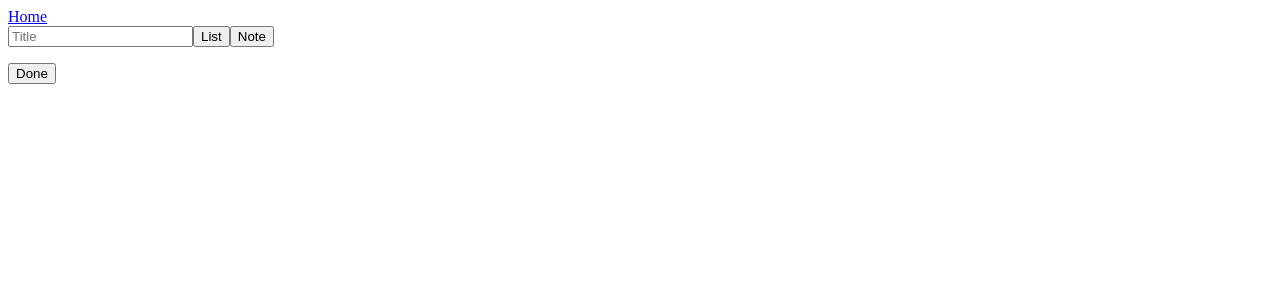
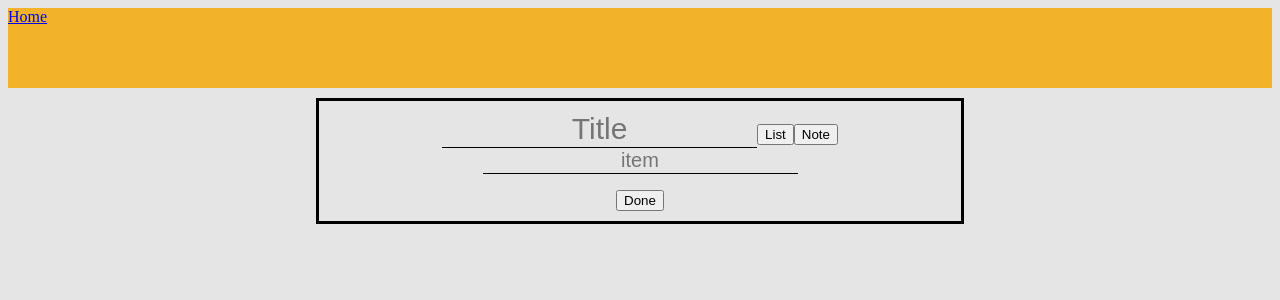
Before and after one commit to MrRob0t404/passion-project, a React (Create React App) app in the folder frontend/: page / in a window 1280 px wide. Both pictures are taken after a click on the button "List". Shown: the top 300 px of the page. Built offline with nearby package versions, Linux system fonts and the light colour scheme.

Commit message:
added CSS styling to the webapp. Made note taking more dynamic and refractored Home.js file (removed unessesary code)

```diff
--- /dev/null
+++ b/frontend/src/CSS/style.css
@@ -0,0 +1,78 @@
+html {
+    background-color: rgb(229, 229, 229);
+}
+
+#nav {
+    background-color: #F2B32A;
+    height: 5em;
+    margin: 0;
+}
+
+#inputTitle {
+    text-align: center;
+    margin: auto;
+    width: 50%;
+    border: 3px solid black;
+    padding: 10px;
+}
+
+#titleInputBox {
+    text-align: center;
+    font-size: 30px;
+    width: 50%;
+    background: transparent;
+    border: none;
+    border-bottom: 1px solid #000000;
+}
+
+#todoItem {
+    font-size: 20px;
+    text-align: center;
+    width: 50%;
+    background: transparent;
+    border: none;
+    border-bottom: 1px solid #000000;
+}
+
+.modeButton {
+    border: none;
+    background: transparent;
+}
+
+#noteTextArea {
+    resize: none;
+    font-size: 10px;
+    width: 50%;
+    background: transparent;
+    border: none;
+    border-bottom: 1px solid #000000;
+}
+
+#container{
+    margin: 10px;
+}
+
+.toDoBlockContainer {
+    margin: 10px;
+    border-radius: 2px;
+    /* border: 2px solid black; */
+    width: 25%;
+    display: inline-block;
+    background-color: white;
+}
+
+.toDoBlockContainer>h3 {
+    margin-left: 5px;
+}
+
+.noteBlock {
+    margin: 10px;
+    border: 2px solid black;
+    width: 25%;
+    display: inline-block;
+}
+
+#itemContainter {
+    margin: auto;
+    width: 75%;
+}
--- a/frontend/src/ToDo/Home.js
+++ b/frontend/src/ToDo/Home.js
@@ -1,19 +1,8 @@
 import React, {Component} from 'react'
 
+import Style from '../CSS/style.css'
+
 class Home extends Component {
-    constructor() {
-        super()
-        this.state = {
-            textField: false
-        }
-    }
-
-    handleClick = () => {
-        this.setState({
-            textField: !this.state.textField
-        })
-    }
-
     render() {
         const {
             onSubmitToDoList,
@@ -26,28 +15,33 @@ class Home extends Component {
             toggleComplete,
             toggleMode,
             handleTextField,
+            noteArray,
             mode,
+            note,
             task,
             title,
             handleKeyPress,
-            toDoArray
+            handleNoteChange,
+            toDoArray,
+            handleClick,
+            textField
         } = this.props
 
-        const {textField} = this.state
-        console.log('toDoArray', toDoArray)
+        console.log('noteArray', noteArray)
         return (
-            <div>
-                <div>
+            <div id='container'>
+                <div id='inputTitle'>
                     {/* renders  title for list */}
                     <input
+                        id='titleInputBox'
                         placeholder='Title'
                         type='text'
                         onChange={handleTitileInput}
-                            name='title'
+                        name={mode}
                         value={title}
-                            onClick={this.handleClick}/>
+                        onClick={handleClick}/>
 
-                    <button onClick={toggleMode} name='list' className='mode'>
+                    <button className='modeButton' onClick={toggleMode} name='list' className='mode'>
                         List
                     </button>
                     <button onClick={toggleMode} name='note' className='mode'>
@@ -55,10 +49,27 @@ class Home extends Component {
                     </button>
 
                     {/* either renders input box for to do list or text input field for notes */}
-                    {mode === 'list' && textField ? <form onSubmit={onSubmitToDoList}><input name='task' placeholder ='item' type='text' value={task} onKeyPress={handleKeyPress} onChange={handleInput}/></form> : mode === 'note' && textField ? <form onSubmit={onSubmitNotes}><textarea rows="4" cols="50" placeholder='Make a note'></textarea></form> : '' }
+                    {mode === 'list' && textField
+                        ? <form onSubmit={onSubmitToDoList}><input
+                        id='todoItem'
+                                name='task'
+                                placeholder='item'
+                                type='text'
+                                value={task}
+                                onKeyPress={handleKeyPress}
+                                onChange={handleInput}/></form>
+                        : mode === 'note' && textField
+                            ? <form onSubmit={onSubmitNotes}>
+                                    <textarea
+                                    id='noteTextArea'
+                                        onChange={handleNoteChange}
+                                        value={note}
+                                        rows="1"
+                                        cols="70"
+                                        placeholder='Make a note'></textarea>
+                                </form>
+                            : ''}
 
-                </div>
-                <div>
                     <div>
                         {/* iterates through toDoList and renders list on screen */}
                         <ul>
@@ -68,17 +79,33 @@ class Home extends Component {
                         </ul>
                         <button onClick={submitList}>Done</button>
                     </div>
+                </div>
                 <div>
+                    <div id='itemContainter'>
                         {/* iterates through toDoList and renders each todo list in its own container  */}
                         {toDoArray.map(element => {
                             return (
                                 <div className='toDoBlockContainer'>
                                     <h3 id='title'>{element.title}</h3>
-                                    <ul className='toDoItem'>{element.toDoList.map(ele => {
+                                    <ul className='toDoItem'>{element
+                                            .toDoList
+                                            .map(ele => {
                                                 return <li onClick={toggleComplete}>{ele}</li>
                                             })}
                                     </ul>
-                           </div>)
+                                </div>
+                            )
+                        })}
+
+                        {/* iterates through noteArray and renders each todo list in its own container  */}
+                        {noteArray.map(ele => {
+                            console.log('title', ele.title)
+                            return (
+                                <div className='noteBlock'>
+                                    <h3>{ele.title}</h3>
+                                    <p>{ele.note}</p>
+                                </div>
+                            )
                         })}
                     </div>
                 </div>
--- a/frontend/src/ToDo/ToDoRouter.js
+++ b/frontend/src/ToDo/ToDoRouter.js
@@ -4,16 +4,20 @@ import {Link, Switch, Route} from 'react-router-dom'
 //inport compnents
 import Home from './Home'
 
+import Style from '../CSS/style.css'
+
 class ToDoRouter extends Component {
     constructor() {
         super();
         this.state = {
             mode: 'list', //Default mode
+            textField: false,
             note: '',
             list: '',
-            title:'',
+            title: '',
             task: '',
             toDoList: [],
+            noteArray: [],
             toDoArray: []
         }
     }
@@ -21,8 +25,17 @@ class ToDoRouter extends Component {
     // Handles todo list submittion
     submitList = e => {
         e.preventDefault();
-        const {toDoArray, toDoList, task, title} = this.state
-        this.setState({
+        const {
+            toDoArray,
+            toDoList,
+            task,
+            title,
+            note,
+            noteArray
+        } = this.state
+        // ternary to submit either todo list or note
+        this.state.mode === 'list'
+            ? this.setState({
                 toDoArray: [
                     ...toDoArray, {
                         title: title,
@@ -32,49 +45,59 @@ class ToDoRouter extends Component {
                 ],
                 title: '',
                 task: '',
-            toDoList: []
+                toDoList: [],
+                textField: false
+            })
+            : this.setState({
+                noteArray: [
+                    ...noteArray, {
+                        title: title,
+                        note: note
+                    }
+                ],
+                note: '',
+                title: '',
+                textField: false
+
             })
     }
 
-    //Handles notes submission
-    onSubmitNotes = e => {
+    // Change this name
+    onSubmitToDoList = e => {
         e.preventDefault();
-        console.log('handle note submission')
+        const {toDoList, task} = this.state
+        this.setState({
+            toDoList: [
+                ...toDoList,
+                task
+            ],
+            task: ''
+        })
     }
 
-
-    toggleComplete = e => {
-        console.log('toggleComplete', 'clicked')
+    handleClick = () => {
+        this.setState({textField: true})
     }
 
     //Sets mode to list or note
     toggleMode = e => {
-        this.setState({mode: e.target.name})
+        this.setState({mode: e.target.name, textField: true})
     }
 
-    handleKeyPress = e => {
-        if (e.key === 'Enter'){
-            this.setState({
-                task : ''
-            })
-        }
-    }
-
-    //Handles user input for text input box
     handleInput = e => {
         const {task} = this.state
         console.log(e.target.value)
-        this.setState({
-            task: e.target.value
-        })
+        this.setState({task: e.target.value})
 
+    }
+
+    handleNoteChange = e => {
+        this.setState({note: e.target.value})
     }
 
     //Handles input for title input box
     handleTitileInput = e => {
-        this.setState({
-            title: e.target.value
-        })
+        this.setState({title: e.target.value})
     }
 
     //Handles user input for text field
@@ -82,30 +105,37 @@ class ToDoRouter extends Component {
         console.log('text input', e.target.name)
     }
 
-    onSubmitToDoList = e => {
-        e.preventDefault();
-        const {toDoList,task} = this.state
-        this.setState({
-            toDoList: [...toDoList, task],
-            task: ''
-        })
-    }
+    renderTodoList = () => {
+        const {
+            input,
+            toDoList,
+            mode,
+            task,
+            title,
+            toDoArray,
+            noteArray,
+            note,
+            textField
+        } = this.state
 
-    renderTodoList = () => {
-        const {input, toDoList, mode, task, title, toDoArray} = this.state
         return <Home
             onSubmitToDoList={this.onSubmitToDoList}
             submitList={this.submitList}
             handleTitileInput={this.handleTitileInput}
             handleInput={this.handleInput}
+            handleClick={this.handleClick}
+            handleNoteChange={this.handleNoteChange}
             onSubmitNotes={this.onSubmitNotes}
             toDoList={toDoList}
             toDoArray={toDoArray}
+            noteArray={noteArray}
             toggleComplete={this.toggleComplete}
             toggleMode={this.toggleMode}
             handleTextField={this.handleInput}
             task={task}
+            note={note}
             title={title}
+            textField={textField}
             mode={mode}/>
     }
 
@@ -113,7 +143,7 @@ class ToDoRouter extends Component {
         return (
             <div>
                 <div>
-                    <nav>
+                    <nav id='nav'>
                         <Link to='/'>Home</Link>
                     </nav>
                 </div>
```
Lines whose indentation alone changed are shown as unchanged.
